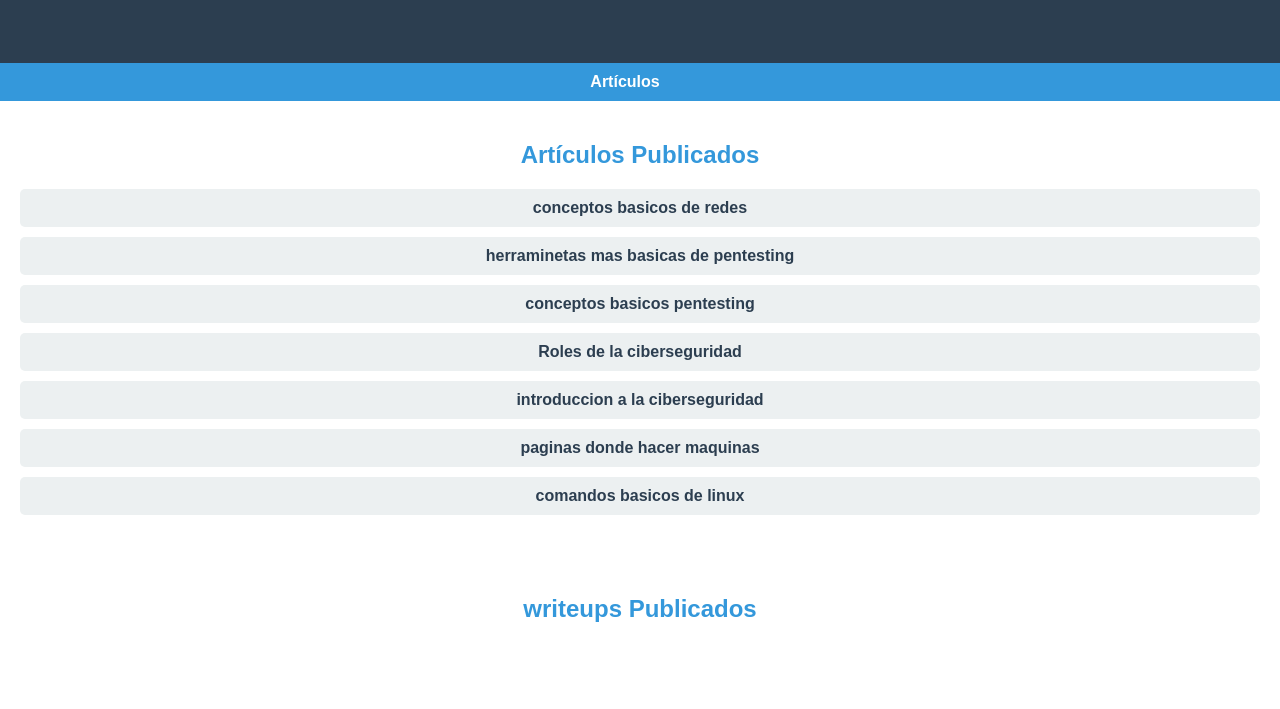
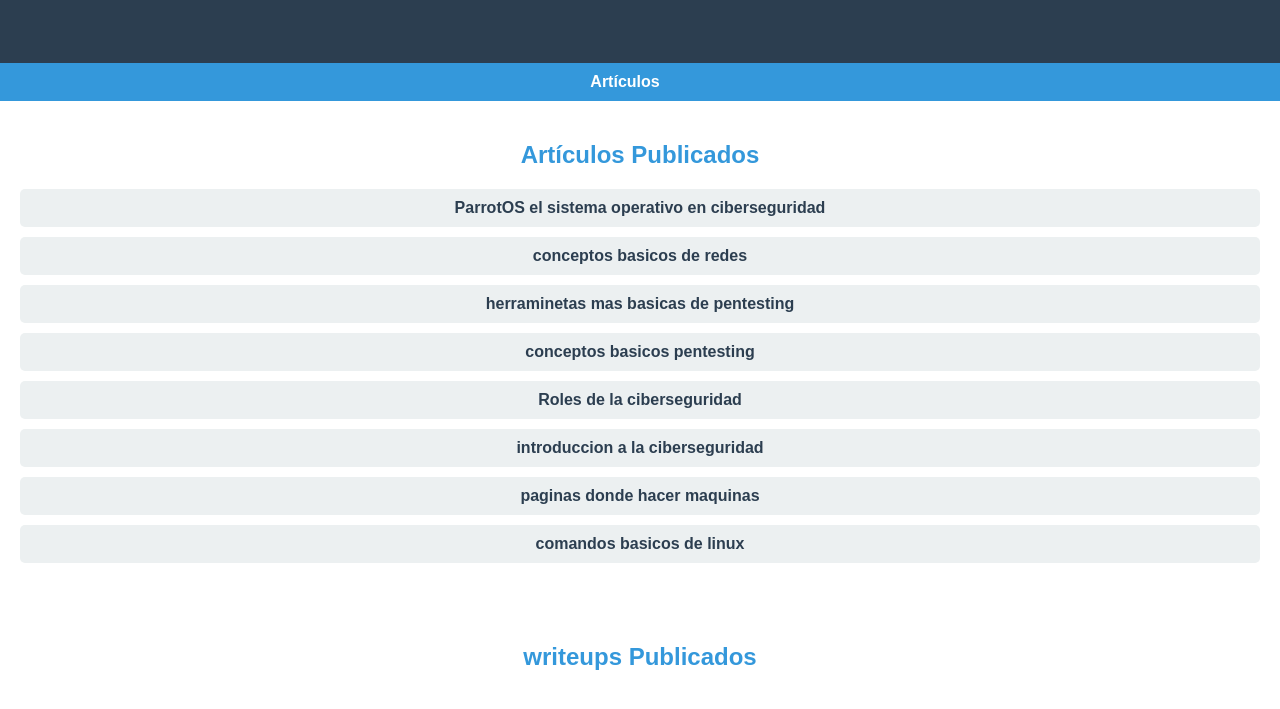
Before and after one commit to D4rkDr4gon/CiberTalk, a plain HTML site: page index.html in a window 1280 px wide. Shown: the part 151-860 px from the top of the page. Before the commit the page ends 814 px from the top, so only its background shows below. Drawn offline with Linux system fonts and the light colour scheme.

Commit message:
Update index.html

```diff
--- a/index.html
+++ b/index.html
@@ -133,6 +133,7 @@
         <!-- Lista de artículos con enlaces aquí -->
         <h2>Artículos Publicados</h2>
         <ul>
+            <li><a href="parrotOS.html">ParrotOS el sistema operativo en ciberseguridad</a></li>
             <li><a href="Conceptos basicos de redes.md">conceptos basicos de redes</a></li>
             <li><a href="herramientas.html">herraminetas mas basicas de pentesting</a></li>
             <li><a href="Pentesting.html">conceptos basicos pentesting</a></li>
```
